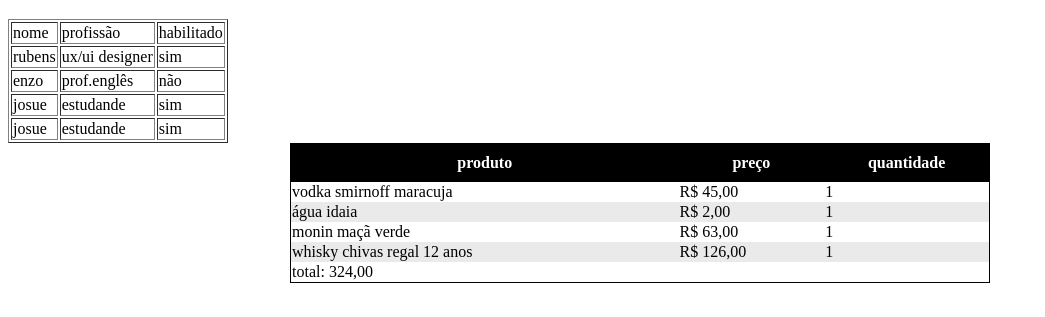
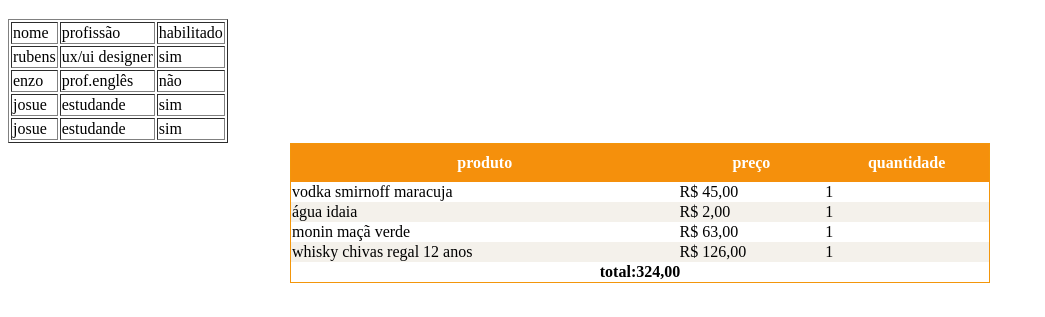
Before and after one commit to josueoliveiraa/html-tags-de-tabela, a plain HTML site: page index.html in a window 1280 px wide. Shown: the part 61-378 px from the top of the page, without its empty margins (0-1045 px from the left). Drawn offline with Linux system fonts and the light colour scheme.

Commit message:
tabela de tags

```diff
--- a/index.css
+++ b/index.css
@@ -1,10 +1,10 @@
 #tabela{
     width: 700px;
     margin: 0 auto;
-    border: 1px solid black;
+    border: 1px solid rgb(243, 150, 11);
     border-collapse: collapse;
     thead{
-        background-color: black;
+        background-color: rgb(245, 144, 12);
         color: white;
         th{
             padding: 10px 0;
@@ -13,7 +13,7 @@
     }
     tbody{
         tr:nth-child(even){
-            background-color: #00000015;
+            background-color: #755a0d15;
         }
     }
 }
--- a/index.html
+++ b/index.html
@@ -74,9 +74,8 @@
         </tbody>
         <tfoot>
             <tr>
-                <td colspan="3">
+            <th colspan="3">total:324,00</total:324></th>
 
-                    total: 324,00
                 </td>
             </tr>
         </tfoot>
```
